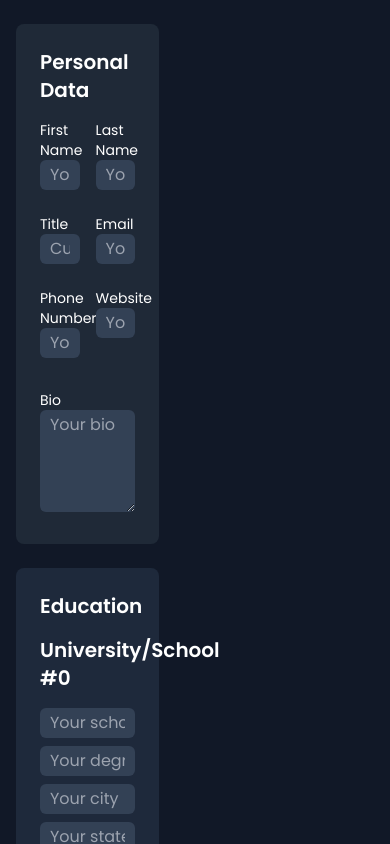
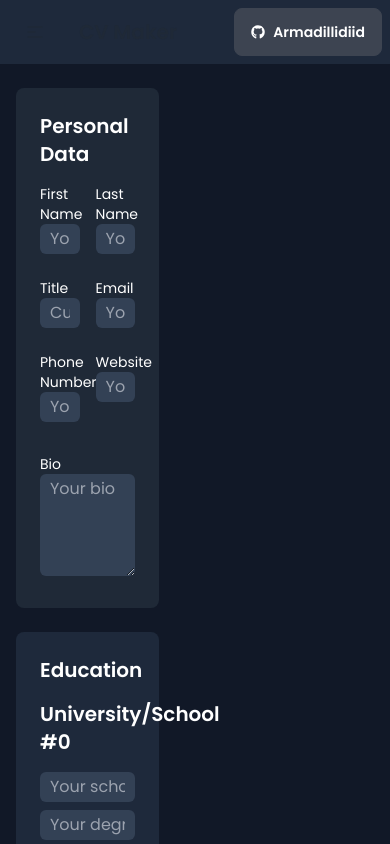
Before and after one commit to Armadillidiid/cv-application, a React (Vite) app: page / in a window 390 px wide. Shown: the top 844 px of the page. Built offline with nearby package versions, Linux system fonts and the light colour scheme.

Commit message:
Added navbar component

```diff
--- a/src/App.jsx
+++ b/src/App.jsx
@@ -5,6 +5,7 @@
 import Experience from './components/Experience'
 import Project from './components/Project'
 import Skill from './components/Skill'
+import Navbar from './components/Navbar'
 
 
 export default function App() {
@@ -79,6 +80,8 @@
   })
 }
   return (
+    <>
+    <Navbar />
     <div className='container bg-dark mx-auto px-4'>
       <div className='grid grid-cols-5'>
         <div className='col-span-2'>
@@ -91,5 +94,6 @@
         <div className='col-span-3'></div>
       </div>
     </div>
+    </>
   )
 }
--- a/src/components/Navbar.jsx
+++ b/src/components/Navbar.jsx
@@ -0,0 +1,92 @@
+import { FaRegSave, FaPencilAlt, FaGithub } from "react-icons/fa"
+
+const Navbar = () => {
+  return (
+    <div className="navbar bg-slate-800">
+      <div className="navbar-start">
+        <div className="dropdown">
+          <label tabIndex={0} className="btn btn-ghost lg:hidden">
+            <svg
+              xmlns="http://www.w3.org/2000/svg"
+              className="h-5 w-5"
+              fill="none"
+              viewBox="0 0 24 24"
+              stroke="currentColor"
+            >
+              <path
+                strokeLinecap="round"
+                strokeLinejoin="round"
+                strokeWidth="2"
+                d="M4 6h16M4 12h8m-8 6h16"
+              />
+            </svg>
+          </label>
+          <ul
+            tabIndex={0}
+            className="menu menu-compact dropdown-content mt-3 p-2 shadow bg-base-100 rounded-box w-52"
+          >
+            <li>
+              <a>Item 1</a>
+            </li>
+            <li tabIndex={0}>
+              <a className="justify-between">
+                Parent
+                <svg
+                  className="fill-current"
+                  xmlns="http://www.w3.org/2000/svg"
+                  width="24"
+                  height="24"
+                  viewBox="0 0 24 24"
+                >
+                  <path d="M8.59,16.58L13.17,12L8.59,7.41L10,6L16,12L10,18L8.59,16.58Z" />
+                </svg>
+              </a>
+              <ul className="p-2">
+                <li>
+                  <a>Submenu 1</a>
+                </li>
+                <li>
+                  <a>Submenu 2</a>
+                </li>
+              </ul>
+            </li>
+            <li>
+              <a>Item 3</a>
+            </li>
+          </ul>
+        </div>
+        <a className="btn btn-ghost normal-case text-xl">CV Maker</a>
+      </div>
+      <div className="navbar-center hidden lg:flex">
+        <ul className="menu menu-horizontal px-1">
+          <li>
+            {/* <a>Autofill</a> */}
+            <button className="btn btn-ghost">
+                <FaPencilAlt />
+                Autofill
+            </button>
+          </li>
+          <li>
+            {/* <a><FaRegSave /><span>Save</span></a> */}
+            <button className="btn btn-ghost">
+                <FaRegSave />
+                Save
+            </button>
+          </li>
+        </ul>
+      </div>
+      <div className="navbar-end">
+        <a className="btn capitalize"
+            href="https://github.com/Armadillidiid"
+            target="_blank"
+            rel="noopener noreferrer"
+        >
+            <FaGithub className="text-white mr-2" />
+            armadillidiid
+        </a>
+      </div>
+    </div>
+  );
+};
+
+export default Navbar
```
